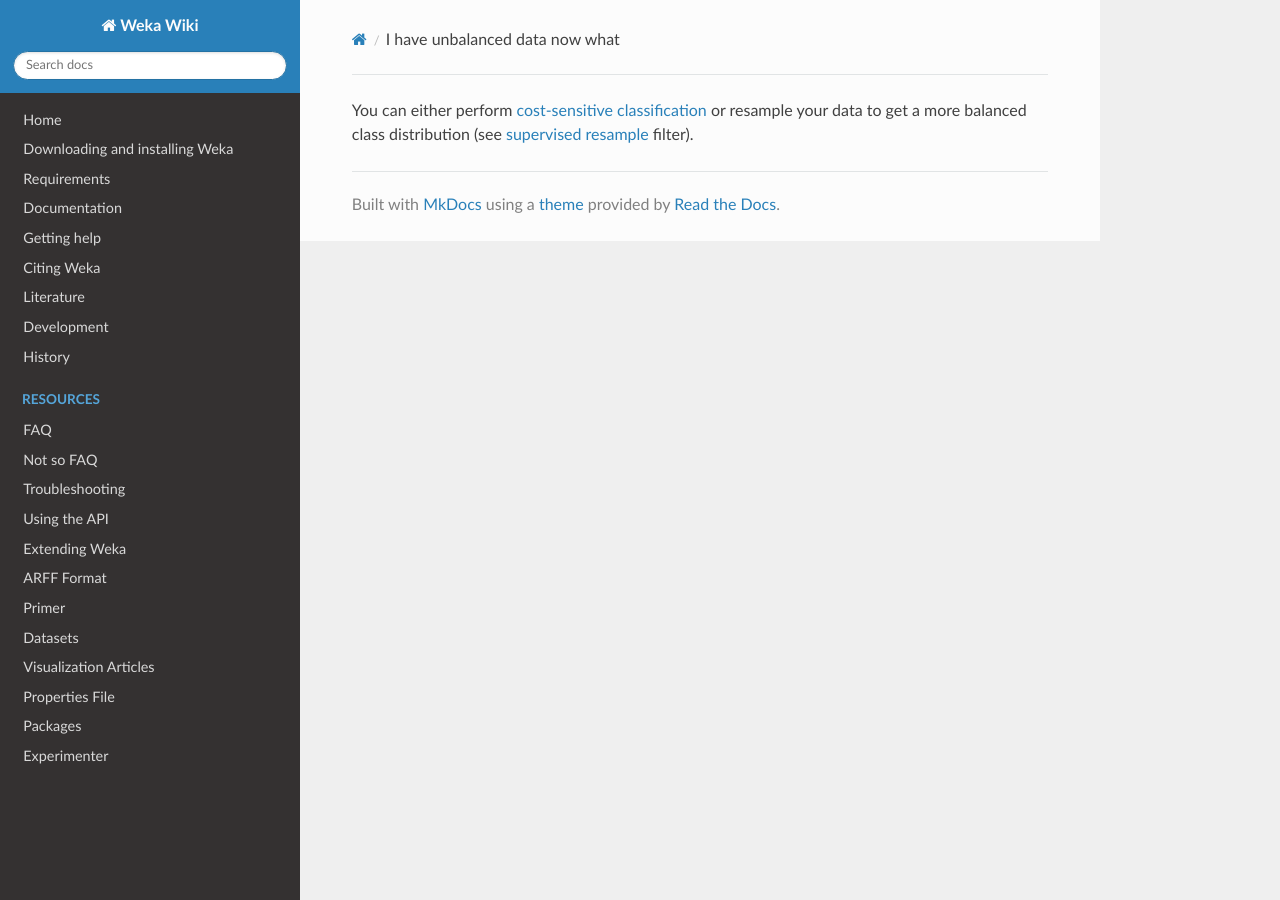
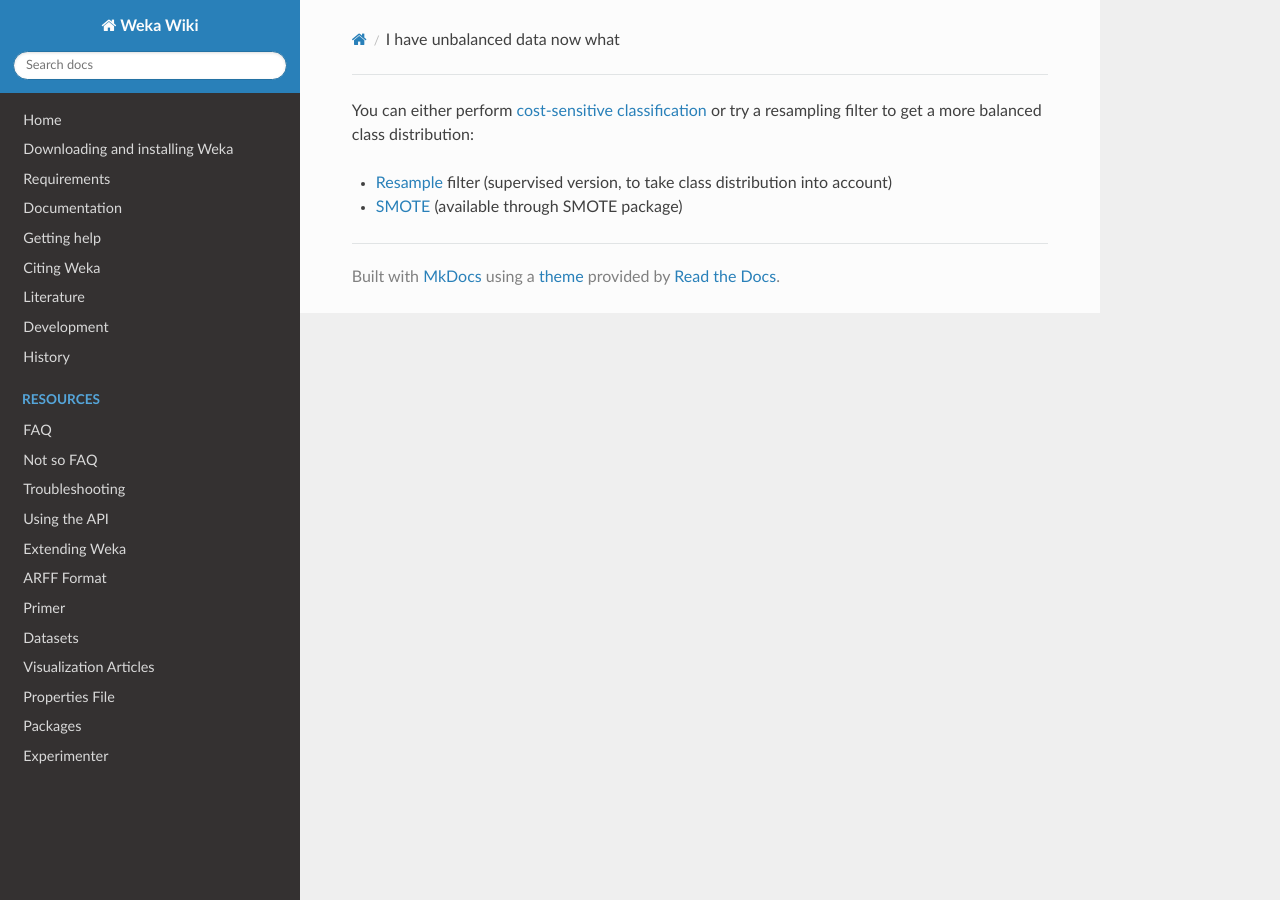
Before and after one commit to Waikato/weka-wiki, an MkDocs documentation site: the page built from docs/faqs/i_have_unbalanced_data_now_what.md, in a window 1280 px wide. Built offline with MkDocs 1.6.1, drawn with Linux system fonts in a browser that asks for light colours; nearby versions of some CDN libraries.

Commit message:
added link to SMOTE filter

```diff
--- a/docs/faqs/i_have_unbalanced_data_now_what.md
+++ b/docs/faqs/i_have_unbalanced_data_now_what.md
@@ -1,2 +1,5 @@
 
-You can either perform [cost-sensitive classification](https://waikato.github.io/weka-wiki/search.html?q=cost-sensitive) or resample your data to get a more balanced class distribution (see [supervised resample](https://weka.sourceforge.io/doc.dev/weka/filters/supervised/instance/Resample.html) filter).
+You can either perform [cost-sensitive classification](https://waikato.github.io/weka-wiki/search.html?q=cost-sensitive) or try a resampling filter to get a more balanced class distribution:
+
+* [Resample](https://weka.sourceforge.io/doc.dev/weka/filters/supervised/instance/Resample.html) filter (supervised version, to take class distribution into account)
+* [SMOTE](https://weka.sourceforge.io/doc.packages/SMOTE/weka/filters/supervised/instance/SMOTE.html) (available through SMOTE package)
```
